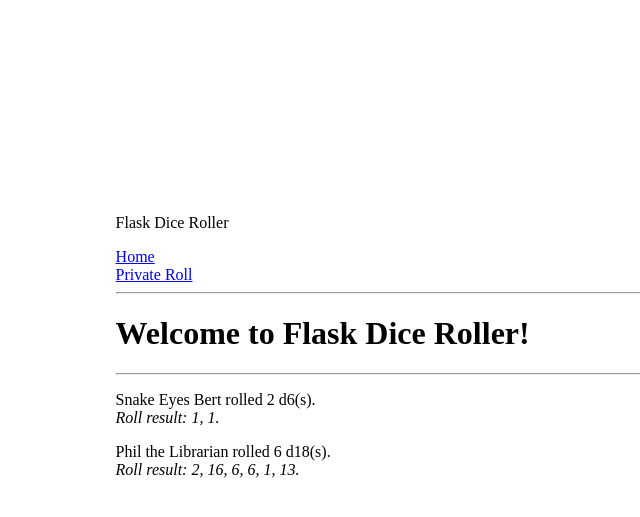
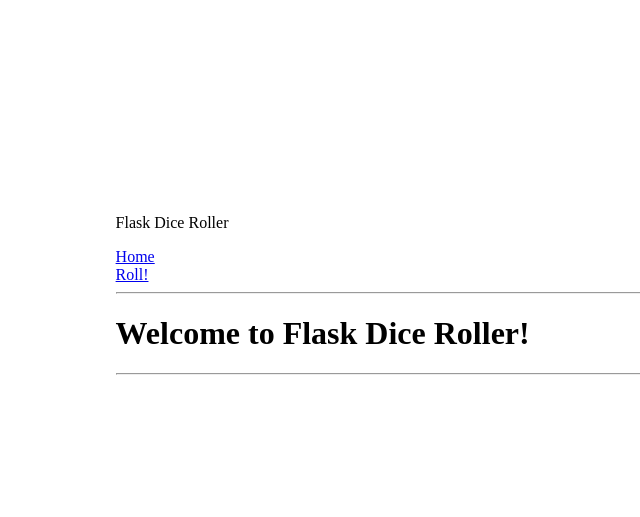
Before and after one commit to Emily-Prust/Flask-Dice-Roller, a Flask app: page / in a window 1280 px wide. Shown: the top 517 px of the page, without its empty margins (82-722 px from the left). Run offline with Flask 3, Linux system fonts and the light colour scheme.

Commit message:
changing name private_roll to roll

```diff
--- a/app/routes.py
+++ b/app/routes.py
@@ -8,24 +8,14 @@
 @app.route('/')
 @app.route('/index')
 def index():
-    # Mock data
-    user = {'username': 'John'}
-    rolls = [
-        {
-            'author': {'username': 'Snake Eyes Bert'},
-            'roll': {'amount': 2, 'dice_number': 6, 'roll_result': '1, 1'}
-        },
-        {
-            'author': {'username': 'Phil the Librarian'},
-            'roll': {'amount': 6, 'dice_number': 18, 'roll_result': '2, 16, 6, 6, 1, 13'}
-        }
-    ]
+    query = sa.select(Roll)
+    rolls = db.session.scalars(query).all()
 
-    return render_template('index.html', title='Home', user=user, rolls=rolls)
+    return render_template('index.html', title='Home', rolls=rolls)
 
 
-@app.route('/private_roll', methods=['GET', 'POST'])
-def private_roll():
+@app.route('/roll', methods=['GET', 'POST'])
+def roll():
     query = sa.select(Roll)
     rolls = db.session.scalars(query).all()
     form = RollForm()
@@ -36,5 +26,5 @@
                                form.dice_number.data)
         db.session.add(new_roll)
         db.session.commit()
-        return redirect('/private_roll')
-    return render_template('private_roll.html', title='Private Roll', form=form, rolls=rolls)
+        return redirect('/roll')
+    return render_template('roll.html', title='Roll', form=form, rolls=rolls)
--- a/app/templates/base.html
+++ b/app/templates/base.html
@@ -8,7 +8,7 @@
         <div>
             <p>Flask Dice Roller</p>
             <a href="{{ url_for('index') }}">Home  </a><br>
-            <a href="{{ url_for('private_roll') }}">Private Roll  </a>
+            <a href="{{ url_for('roll') }}">Roll!  </a>
             <hr>
         </div>
 
--- a/app/templates/index.html
+++ b/app/templates/index.html
@@ -3,10 +3,12 @@
 {% block content %}
     <h1>Welcome to Flask Dice Roller!</h1>
     <hr>
-    {% for roll in rolls %}
+    <div>
+    {% for roll in rolls[::-1] %}
     <div><p>
-        {{ roll.author.username }} rolled {{ roll.roll.amount }} d{{ roll.roll.dice_number }}(s).<br>
-        <i>Roll result: {{ roll.roll.roll_result }}.</i>
+        <b>{{ roll.note }}</b> Rolled {{ roll.amount }} d{{ roll.dice_number }}(s).
+        <i>Roll result: {{ roll.roll_result }}.</i>
     </p></div>
     {% endfor %}
+    </div>
 {% endblock %}
--- a/app/templates/private_roll.html
+++ b/app/templates/roll.html
@@ -1,7 +1,7 @@
 {% extends 'base.html' %}
 
 {% block content %}
-<h1>Private Roll</h1>
+<h1>Roll!</h1>
 <form action="" method="post" novalidate>
     {{ form.hidden_tag() }}
     <p>
```
Also changed, not shown: app.db.
